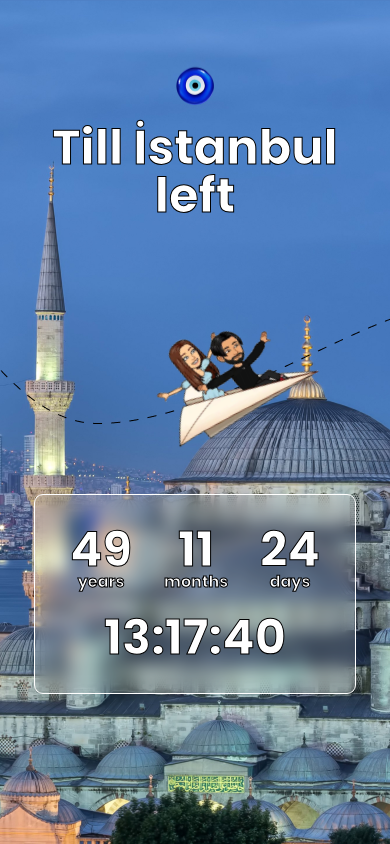
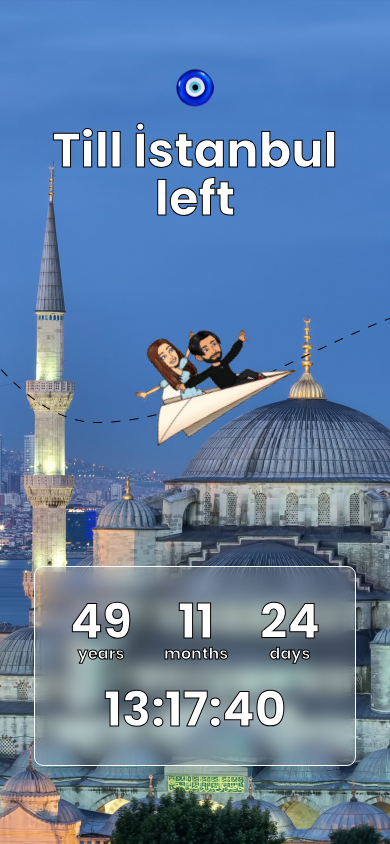
Before and after one commit to traumurlaub/traumurlaub.github.io, an Angular app: page / in a window 390 px wide. Built offline with nearby package versions, Linux system fonts and the light colour scheme; what ngx-date-fns would draw is missing.

Commit message:
Add some responsiveness.

```diff
--- a/src/styles.scss
+++ b/src/styles.scss
@@ -25,6 +25,8 @@ body {
   align-items: center;
   position: relative;
   width: 390px;
+  max-width: 100vw;
+  max-height: 100vh;
   height: 843px;
   background-image: url('assets/img/bg.jpg');
   background-position: center center;
@@ -36,30 +38,30 @@ body {
   display: block;
   width: 40px;
   height: auto;
-  margin: 64px auto 0 auto;
+  margin: 17% auto 0 auto;
 }
 
 .title {
-  margin-top: 18px;
+  margin-top: 5%;
   text-align: center;
 }
 
 .trajectory {
   position: absolute;
-  top: 270px;
+  top: 32%;
 }
 
 
 .plane {
   position: absolute;
-  top: 270px;
-  right: 48px;
+  top: 32%;
+  right: 18%;
   transform: rotate(-7deg);
   animation: planeRotate 5s infinite ease-in-out;
 }
 
 .counter {
-  padding: 28px 35px;
+  padding: 7% 9%;
   display: flex;
   flex-direction: column;
   justify-content: center;
@@ -69,7 +71,7 @@ body {
   border: 1px solid #fff;
   border-radius: 9px;
   margin-top: auto;
-  margin-bottom: 150px;
+  margin-bottom: 20%;
   background: rgba(255, 255, 255, 0.15);
   backdrop-filter: blur(8px);
 
```
Also changed, not shown: 3 other files (tests, documents, lock files or other folders).
